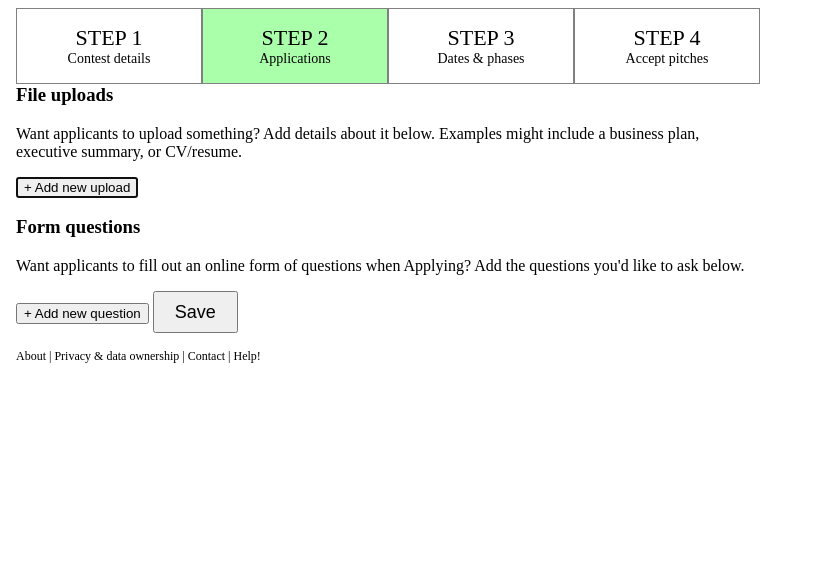
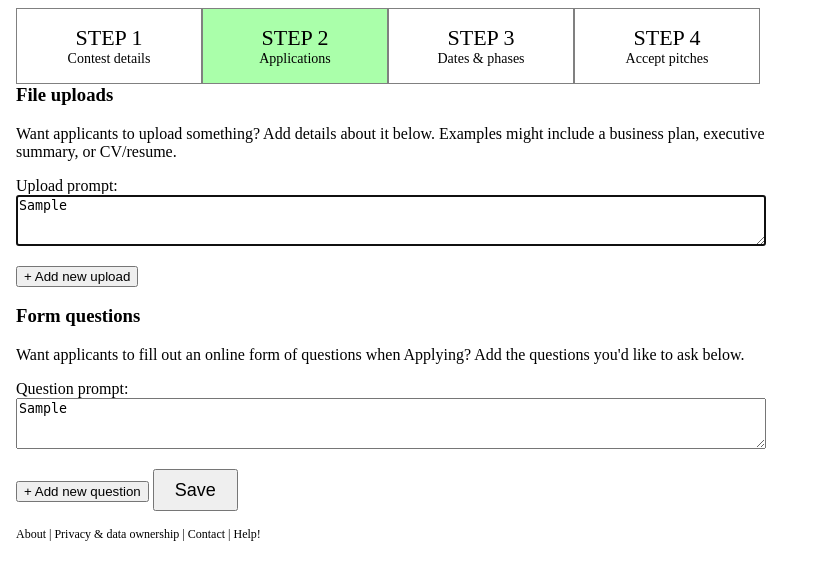
Before and after one commit to robfitz/bizmodelcomp, a Django app: template templates/competition/edit_application.html in a window 1280 px wide. Shown: the part 79-659 px from the top of the page, without its empty margins (0-813 px from the left). Run offline with Django 3.2, Linux system fonts and the light colour scheme; the template is opened without the code that fills it: values that come from a table or form of the project are taken from there, others are empty; tables that the repository leaves empty hold one stand-in row (values such as "Sample post"); parts of the project's set-up code (start-up, migrations or seed data) failed here and were passed over.

Commit message:
organizer can view, edit, and delete existing application questions & uploads

```diff
--- a/bizmodelcomp/competition/models.py
+++ b/bizmodelcomp/competition/models.py
@@ -37,6 +37,16 @@ class Competition(models.Model):
 
     owner = models.ForeignKey(User) #single owner who can delete it
     applicants = models.ManyToManyField(Founder) #info about peeps entered in contest
+
+
+    def questions(self):
+
+        return self.pitchquestion_set.all()
+
+
+    def uploads(self):
+
+        return self.pitchupload_set.all()
 
 
     def __unicode__(self):
--- a/templates/competition/edit_application.html
+++ b/templates/competition/edit_application.html
@@ -17,17 +17,19 @@
 
 		var num = $("#uploads").children().length
 
-		var new_upload = "<p>Upload prompt:<textarea name='upload_prompt_"+num+"' class='upload_prompt_field' rows='3'></textarea></p>";
+		var new_upload = "<p>Upload prompt:<textarea id='upload_prompt_"+num+"' name='upload_prompt_"+num+"' class='upload_prompt_field' rows='3'></textarea></p>";
 
 		$("#uploads").append(new_upload);
+		$('#upload_prompt_' + num).focus();
 	}
 
 	function addQuestion() {
 		var num = $("#questions").children().length
 
-		var new_upload = "<p>Question prompt:<textarea name='question_prompt_"+num+"' class='question_prompt_field' rows='3'></textarea></p>";
+		var new_upload = "<p>Question prompt:<textarea id='question_prompt_"+num+"' class='question_prompt_field' rows='3'></textarea></p>";
 
 		$("#questions").append(new_upload);
+		$('#question_prompt_' + num).focus();
 	}
 
 {% endblock %}
@@ -41,7 +43,12 @@
 		</p>
 
 		<div id="uploads">
-
+			{% for upload in competition.uploads %}
+				<p>
+					Upload prompt:
+					<textarea name='old_upload_prompt_{{upload.pk}}' class='upload_prompt_field' rows='3'>{{upload.prompt}}</textarea>
+				</p>
+			{% endfor %}
 		</div>
 		<input type="button" onclick="addUpload()" value="+ Add new upload" />
 
@@ -52,7 +59,12 @@
 		</p>
 
 		<div id="questions">
-
+			{% for question in competition.questions %}
+				<p>
+					Question prompt:
+					<textarea name='old_question_prompt_{{question.pk}}' class='question_prompt_field' rows='3'>{{question.prompt}}</textarea>
+				</p>
+			{% endfor %}
 		</div>
 		<input type="button" onclick="addQuestion()" value="+ Add new question" />
 
```
Also changed, not shown: bizmodelcomp/competition/views.py (+41 -23 lines).
